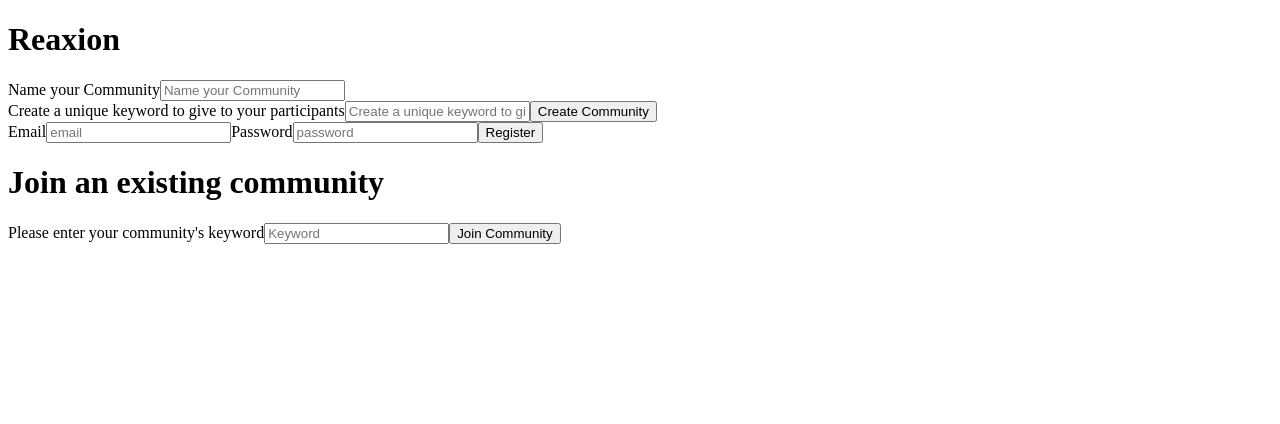
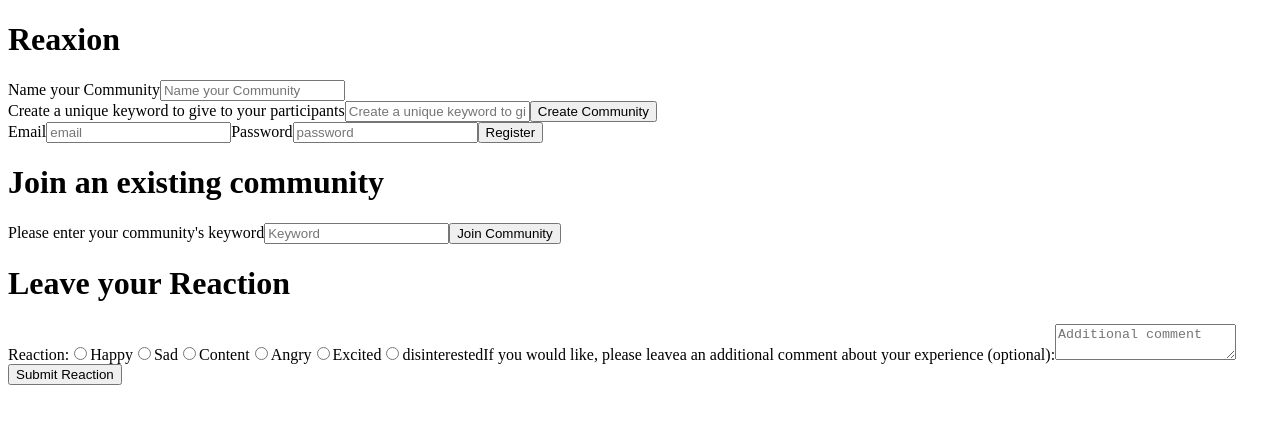
Before and after one commit to robyngoodner/Reaxion, a React (Create React App) app in the folder client/: page / in a window 1280 px wide. Shown: the top 424 px of the page. Built offline with nearby package versions, Linux system fonts and the light colour scheme.

Commit message:
PostCreate Front-End

```diff
--- a/client/src/components/App.js
+++ b/client/src/components/App.js
@@ -1,7 +1,7 @@
 import CommunityCreate from "./Community/CommunityCreate";
 import Register from "./Register";
 import CommunityJoin from "./Community/CommunityJoin";
-
+import PostCreate from "./Posts/PostCreate"
 
 function App() {
 
@@ -11,6 +11,7 @@
       <CommunityCreate />
       <Register />
       <CommunityJoin />
+      <PostCreate />
     </div>
   );
 }
--- a/client/src/components/Community/CommunityCreate.js
+++ b/client/src/components/Community/CommunityCreate.js
@@ -50,6 +50,4 @@
             </form>
         </div>
     )
-
-
 }
--- a/client/src/components/Posts/PostCreate.js
+++ b/client/src/components/Posts/PostCreate.js
@@ -1,2 +1,97 @@
 import React, { useState } from 'react';
 import * as postService from '../../api/post.service';
+
+export default function PostCreate () {
+    const [reaction, setReaction] = useState([]);
+    const [comment, setComment] = useState("");
+
+    const handleSubmit = async () => {
+        let newPost = { reaction, comment};
+        let res = await postService.create(newPost)
+            .then(() => {
+                setReaction([]);
+                setComment("");
+                console.log(newPost)
+            });
+
+         if ( !res === 201 ) {
+             alert(`Post error. Please submit again. ${res.status}`)
+         }
+    }
+
+    return (
+        <div>
+            <h1>Leave your Reaction</h1>
+            <form>
+                <label>
+                    Reaction:
+                    <input
+                        onChange={(e) => setReaction(e.target.value)}
+                        value={reaction}
+                        type="radio"
+                        id="happyEmoji"
+                        name="reaction"
+                        value="happy"
+                    />
+                    <label for="happyEmoji">Happy</label>
+                    <input
+                        onChange={(e) => setReaction(e.target.value)}
+                        value={reaction}
+                        type="radio"
+                        id="sadEmoji"
+                        name="reaction"
+                        value="sad"
+                    />
+                    <label for="sadEmoji">Sad</label>
+                    <input
+                        onChange={(e) => setReaction(e.target.value)}
+                        value={reaction}
+                        type="radio"
+                        id="contentEmoji"
+                        name="reaction"
+                        value="content"
+                    />
+                    <label for="contentEmoji">Content</label>
+                    <input
+                        onChange={(e) => setReaction(e.target.value)}
+                        value={reaction}
+                        type="radio"
+                        id="angryEmoji"
+                        name="reaction"
+                        value="angry"
+                    />
+                    <label for="angryEmoji">Angry</label>
+                    <input
+                        onChange={(e) => setReaction(e.target.value)}
+                        value={reaction}
+                        type="radio"
+                        id="excitedEmoji"
+                        name="reaction"
+                        value="excited"
+                    />
+                    <label for="excitedEmoji">Excited</label>
+                    <input
+                        onChange={(e) => setReaction(e.target.value)}
+                        value={reaction}
+                        type="radio"
+                        id="disinterestedEmoji"
+                        name="reaction"
+                        value="disinterested"
+                    />
+                    <label for="disinterestedEmoji">disinterested</label>
+                </label>
+                <lable>
+                    If you would like, please leavea an additional comment about your experience (optional):
+                    <textarea
+                        onChange={(e) => setComment(e.target.value)}
+                        value={comment}
+                        type="text"
+                        name="comment"
+                        placeholder="Additional comment"
+                    />
+                </lable>
+            </form>
+            <button onClick={handleSubmit}>Submit Reaction</button>
+        </div>
+    )
+}
```
Also changed, not shown: 1 other file (tests, documents, lock files or other folders).
